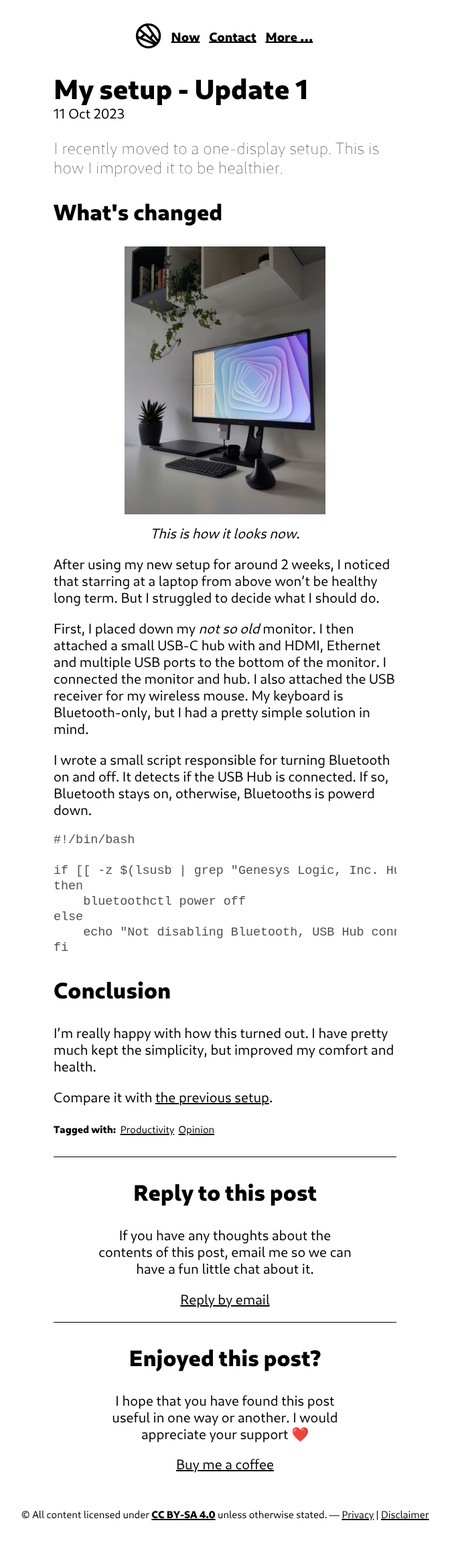
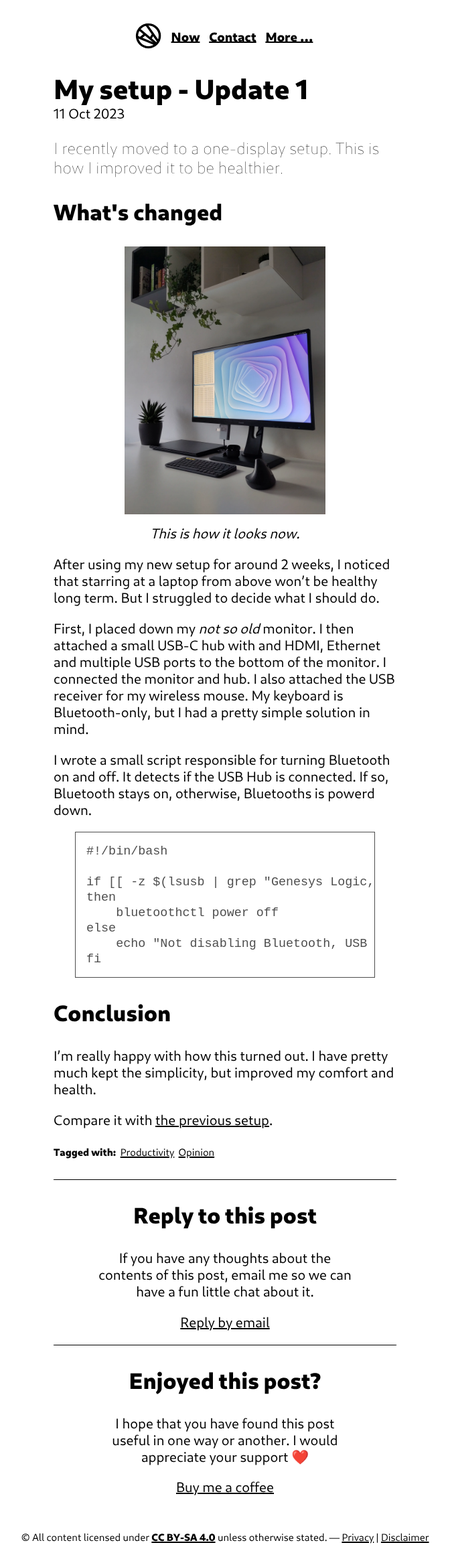
Before and after one commit to konstantintutsch/website, a Jekyll site: the page built from _posts/2023-10-11-my-setup-1.md, in a window 1280 px wide. Shown: the whole page at 67% size, without its empty margins (304-976 px from the left). Built offline with Jekyll 4.4.1, drawn with Linux system fonts in a browser that asks for light colours; before the commit the page ends 2288 px from its top, so only the background shows below that.

Commit message:
Match border size

```diff
--- a/assets/css/style.css
+++ b/assets/css/style.css
@@ -15,7 +15,7 @@
 
     --bold: 800;
     --text-decoration: 0.1em;
-    --border-size: 0.2rem;
+    --border-size: 0.1rem;
     --fade-time: 0.3s;
 }
 
@@ -248,8 +248,10 @@ code {
     font-size: 1.15rem;
 }
 .highlight pre {
-    margin: 0;
+    margin: 0 2rem 0 2rem;
+    padding: 1rem;
     overflow-x: scroll;
+    border: solid var(--border-size) var(--gray);
 }
 
 .tags-container {
@@ -261,7 +263,7 @@ code {
 }
 
 .info {
-    border-top: solid var(--foreground) 0.1rem;
+    border-top: solid var(--foreground) var(--border-size);
     text-align: center;
 }
 .info p {
```
